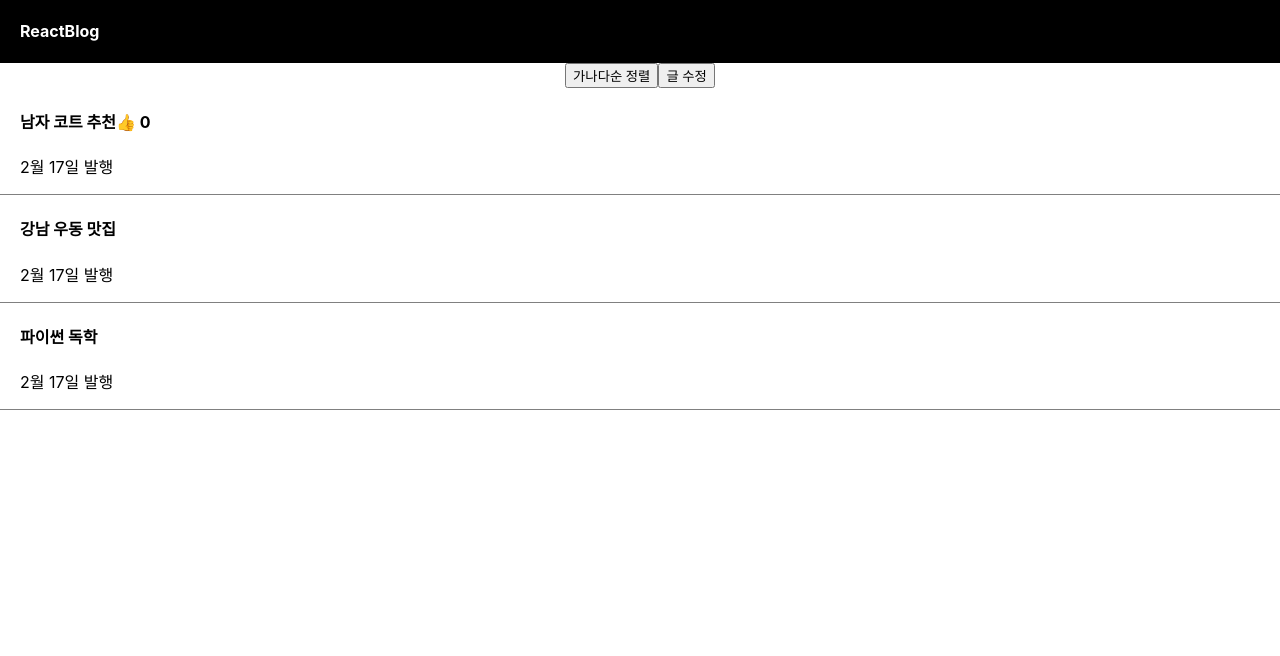
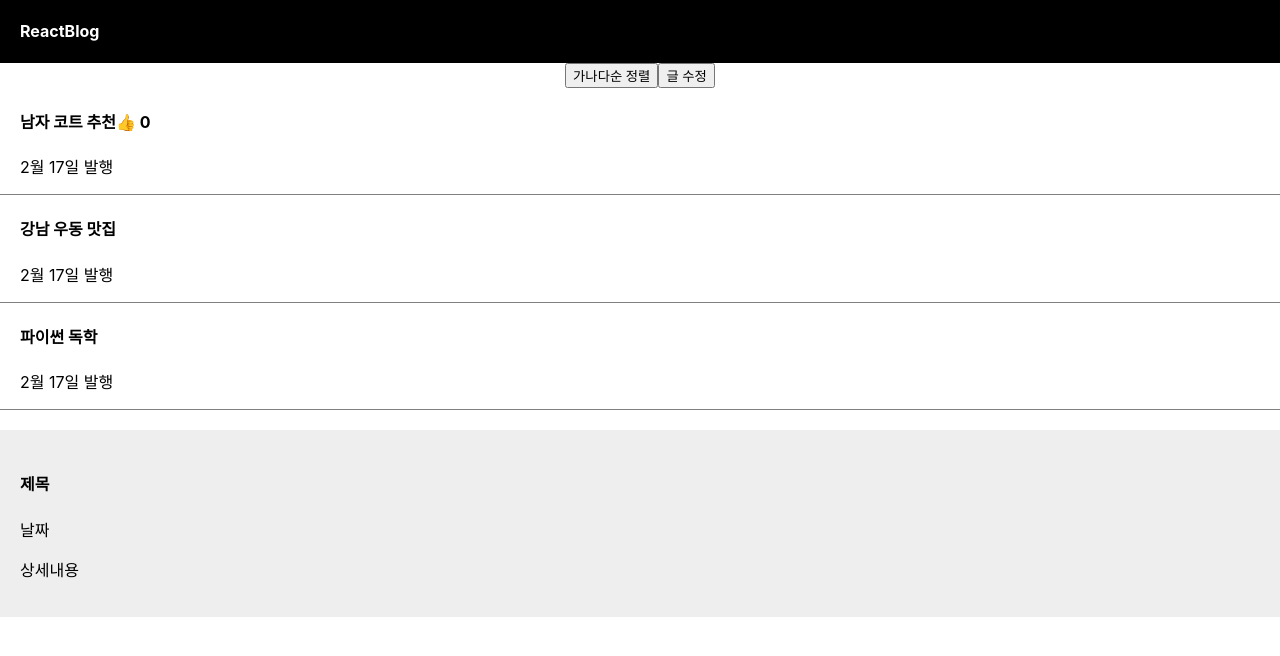
Before and after one commit to wlthdud/appleblog, a React (Create React App) app in the folder blog/: page / in a window 1280 px wide. Shown: the top 656 px of the page. Built offline with nearby package versions, Linux system fonts and the light colour scheme; the HTML template or start-up script is replaced by a standard one.

Commit message:
5. 컴포넌트 사용법

```diff
--- a/blog/src/App.css
+++ b/blog/src/App.css
@@ -10,6 +10,13 @@
   padding-left: 20px;
   text-align: left;
   border-bottom: 1px solid grey;
+}
+
+.modal{
+  margin-top: 20px;
+  padding: 20px;
+  background: #eee;
+  text-align: left;
 }
 
 .black-nav{
--- a/blog/src/App.js
+++ b/blog/src/App.js
@@ -39,8 +39,20 @@
         <h4>{ 글제목[2] }</h4>
         <p>2월 17일 발행</p>
       </div>
+
+      <Modal></Modal>
     </div>
   );
 }
 
+function Modal(){
+	return(
+		<div className="modal">
+			<h4>제목</h4>
+			<p>날짜</p>
+			<p>상세내용</p>
+		</div>
+	)
+}
+
 export default App;
```
